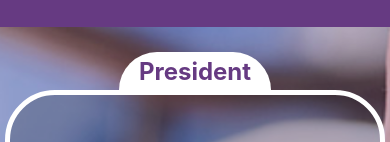
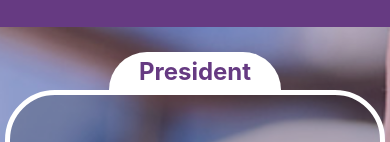
Before and after one commit to nndn/itruetest, a plain HTML site: page mem1.html in a window 390 px wide. Shown: the part 351-493 px from the top of the page. Drawn offline with nearby package versions, Linux system fonts and the light colour scheme.

Commit message:
initial commit 3

```diff
--- a/mem-style.css
+++ b/mem-style.css
@@ -605,8 +605,8 @@ body {
 
     .post {
         width: fit-content;
-        padding-left: 20px;
-        padding-right: 20px;
+        padding-left: 30px;
+        padding-right: 30px;
     }
 
 }
```
